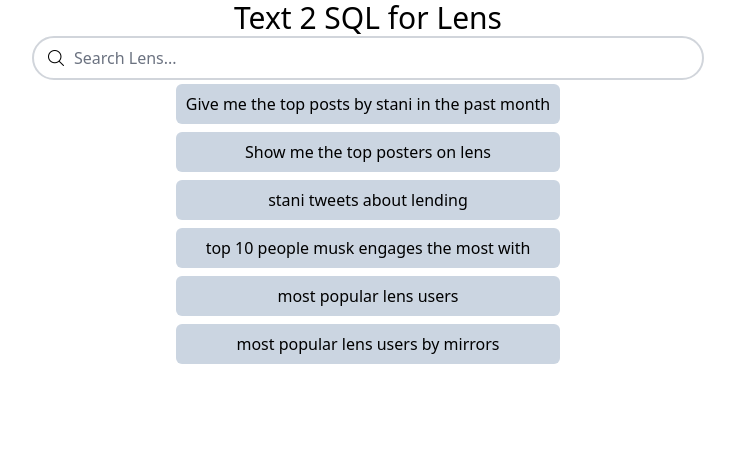
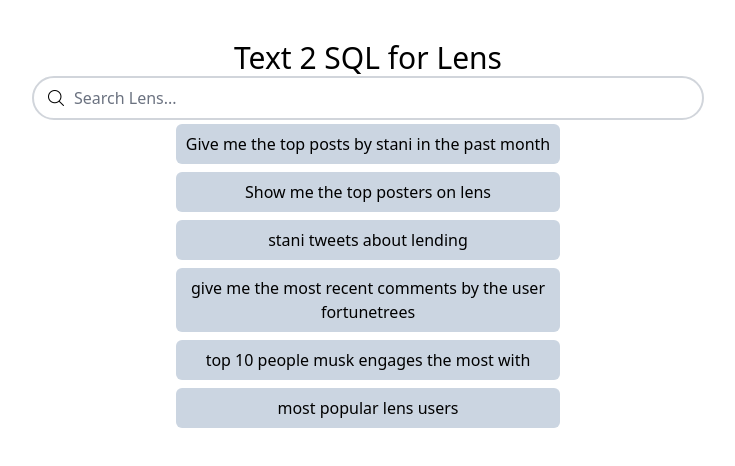
Before and after one commit to Brentably/lens-sql, a Next.js app: page / in a window 1280 px wide. Shown: the top 466 px of the page, without its empty margins (272-1007 px from the left). Built offline with nearby package versions, Linux system fonts and the light colour scheme.

Commit message:
got nice table ui working

```diff
--- /dev/null
+++ b/components/DisplayResults.tsx
@@ -0,0 +1,18 @@
+import Table from "./Table"
+
+
+const DisplayResults = (props:{data:any[]}) => {
+// this component has to take in miscillanious results and return good formatting no matter what.
+// should default to showing a nice looking table
+// then afterwards we can go in and see if a row has a contentURI, and if it does, do a post display.
+
+
+const {data} = props
+  return (
+    <div className="text-center">
+      <Table data={data} />
+    </div>
+  )
+}
+
+export default DisplayResults
--- /dev/null
+++ b/components/Table.tsx
@@ -0,0 +1,29 @@
+
+const Table = ({data}:{data: any[]}) => {
+const keys = Object.keys(data[0])
+
+
+  return (
+    <div className="text-center">
+      {/* {JSON.stringify(data)} */}
+      <table className="mx-auto p-2 rounded-xl">
+        <thead>
+          {keys.map((key, i) =>
+            <th key={i} className="border border-slate-400 p-3">{key}</th>
+          )}
+        </thead>
+        <tbody>
+          {data.map((row, i) =>
+          <tr key={i}>
+            {keys.map((key, i) =>
+              <td key={i} className="border border-slate-400 p-3">{row[key]}</td>
+            )}
+          </tr>
+          )}
+        </tbody>
+      </table>
+    </div>
+  )
+}
+
+export default Table
--- a/lib/queries.json
+++ b/lib/queries.json
@@ -9,6 +9,9 @@
   },
   {
     "text": "stani tweets about lending"
+  },
+  {
+    "text": "give me the most recent comments by the user fortunetrees"
   },
   {
     "text": "top 10 people musk engages the most with"
--- a/pages/index.tsx
+++ b/pages/index.tsx
@@ -8,6 +8,7 @@
 import { insertLineBreaks } from '../lib/helpers'
 import searchIcon from '../lib/icons/search-interface-symbol.png'
 import close from '../lib/icons/close.png'
+import DisplayResults from '../components/DisplayResults'
 
 const inter = Inter({ subsets: ['latin'] })
 
@@ -73,7 +74,7 @@
         <link rel="icon" href="/favicon.ico" />
       </Head>
       <div className='text-center'>
-        <div className='max-w-2xl mx-auto'>
+        <div className='max-w-2xl mx-auto my-10'>
           <h1 className='text-3xl'>Text 2 SQL for Lens</h1>
           <div className='rounded-3xl flex items-center relative'>
 
@@ -94,7 +95,9 @@
             <div className='text-base text-left m-2 whitespace-pre-line'>{SQL}</div>
           : null}
 
-          {data.length ? data.map(thing => JSON.stringify(thing)) : null}
+          {data.length ?
+            <DisplayResults data={data} />
+          : null}
 
           {queries.slice(0,6).map((query, index) => <QueryCard key={index} text={query.text} store={store}/>)}
 
```
